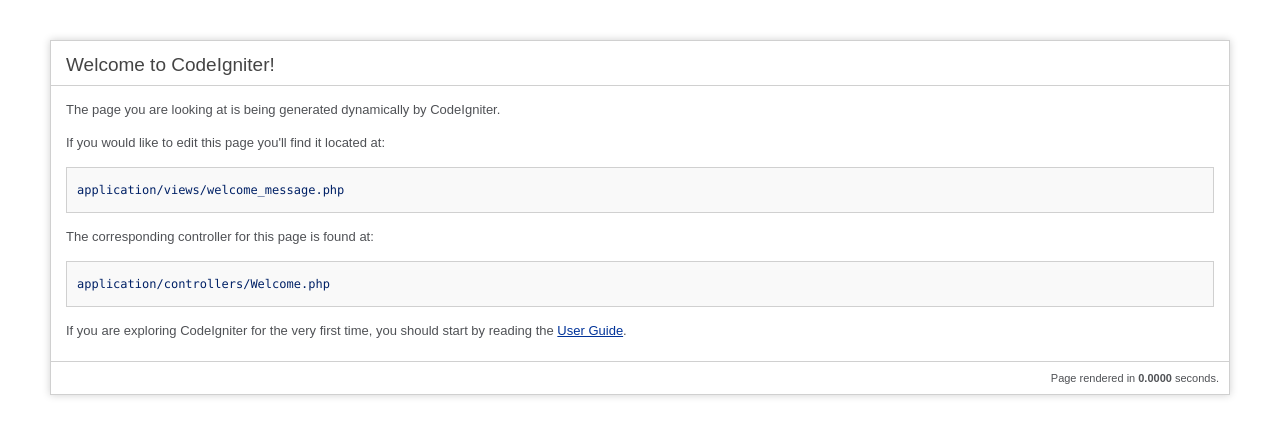
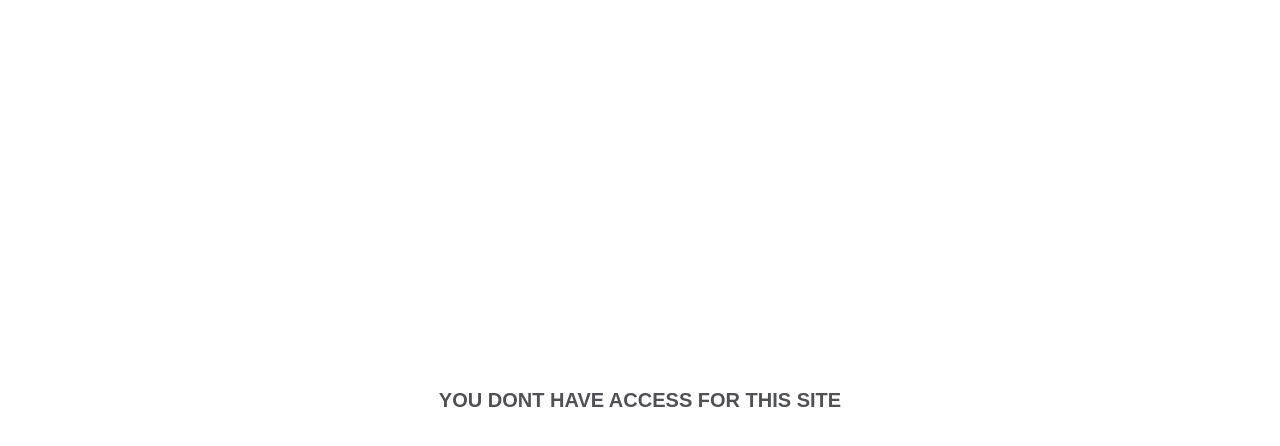
Before and after one commit to St0rage/warung-app-rest, a CodeIgniter app: page /ci-app/ in a window 1280 px wide. Shown: the top 446 px of the page. Run offline with CodeIgniter, Linux system fonts and the light colour scheme.

Commit message:
"product-ready"

```diff
--- a/application/config/config.php
+++ b/application/config/config.php
@@ -23,7 +23,7 @@ defined('BASEPATH') or exit('No direct script access allowed');
 | a PHP script and you can easily do that on your own.
 |
 */
-$config['base_url'] = 'https://warung-rahmat-gas.herokuapp.com/';
+$config['base_url'] = 'http://192.168.3.5/warung-app-rest/';
 
 /*
 |--------------------------------------------------------------------------
--- a/application/controllers/Products.php
+++ b/application/controllers/Products.php
@@ -153,8 +153,9 @@ class Products extends RestController
             ], RestController::HTTP_OK);
         } else {
             $this->response([
-                'status' => false,
-            ], RestController::HTTP_NOT_FOUND);
+                'status' => true,
+                'data' => 0
+            ], RestController::HTTP_OK);
         }
     }
 
--- a/application/views/welcome_message.php
+++ b/application/views/welcome_message.php
@@ -1,89 +1,58 @@
 <?php
-defined('BASEPATH') OR exit('No direct script access allowed');
-?><!DOCTYPE html>
+defined('BASEPATH') or exit('No direct script access allowed');
+?>
+<!DOCTYPE html>
 <html lang="en">
+
 <head>
 	<meta charset="utf-8">
 	<title>Welcome to CodeIgniter</title>
 
 	<style type="text/css">
+		::selection {
+			background-color: #E13300;
+			color: white;
+		}
 
-	::selection { background-color: #E13300; color: white; }
-	::-moz-selection { background-color: #E13300; color: white; }
+		::-moz-selection {
+			background-color: #E13300;
+			color: white;
+		}
+
+		* {
+			padding: 0px;
+			margin: 0px;
+		}
 
 		body {
 			background-color: #fff;
-		margin: 40px;
 			font: 13px/20px normal Helvetica, Arial, sans-serif;
 			color: #4F5155;
 		}
 
-	a {
-		color: #003399;
-		background-color: transparent;
-		font-weight: normal;
+		div {
+			height: 100vh;
+			width: 100%;
+			align-items: center;
+			display: flex;
+			align-items: center;
+			justify-content: center;
 		}
 
 		h1 {
-		color: #444;
-		background-color: transparent;
-		border-bottom: 1px solid #D0D0D0;
-		font-size: 19px;
-		font-weight: normal;
-		margin: 0 0 14px 0;
-		padding: 14px 15px 10px 15px;
-	}
-
-	code {
-		font-family: Consolas, Monaco, Courier New, Courier, monospace;
-		font-size: 12px;
-		background-color: #f9f9f9;
-		border: 1px solid #D0D0D0;
-		color: #002166;
-		display: block;
-		margin: 14px 0 14px 0;
-		padding: 12px 10px 12px 10px;
-	}
-
-	#body {
-		margin: 0 15px 0 15px;
-	}
-
-	p.footer {
-		text-align: right;
-		font-size: 11px;
-		border-top: 1px solid #D0D0D0;
-		line-height: 32px;
-		padding: 0 10px 0 10px;
-		margin: 20px 0 0 0;
-	}
-
-	#container {
-		margin: 10px;
-		border: 1px solid #D0D0D0;
-		box-shadow: 0 0 8px #D0D0D0;
+			font-family: arial;
+			font-size: 20px;
+			text-align: center;
 		}
 	</style>
 </head>
+
 <body>
 
-<div id="container">
-	<h1>Welcome to CodeIgniter!</h1>
-
-	<div id="body">
-		<p>The page you are looking at is being generated dynamically by CodeIgniter.</p>
-
-		<p>If you would like to edit this page you'll find it located at:</p>
-		<code>application/views/welcome_message.php</code>
-
-		<p>The corresponding controller for this page is found at:</p>
-		<code>application/controllers/Welcome.php</code>
-
-		<p>If you are exploring CodeIgniter for the very first time, you should start by reading the <a href="user_guide/">User Guide</a>.</p>
-	</div>
-
-	<p class="footer">Page rendered in <strong>{elapsed_time}</strong> seconds. <?php echo  (ENVIRONMENT === 'development') ?  'CodeIgniter Version <strong>' . CI_VERSION . '</strong>' : '' ?></p>
+	<div>
+		<h1>YOU DONT HAVE ACCESS FOR THIS SITE</h1>
 	</div>
 
 </body>
+
 </html>
```
Lines whose indentation alone changed are shown as unchanged.
